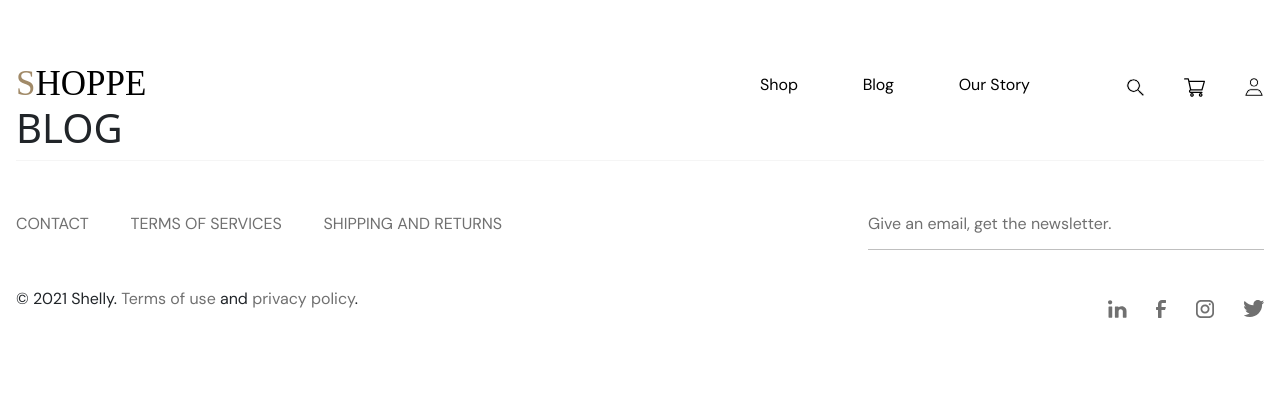
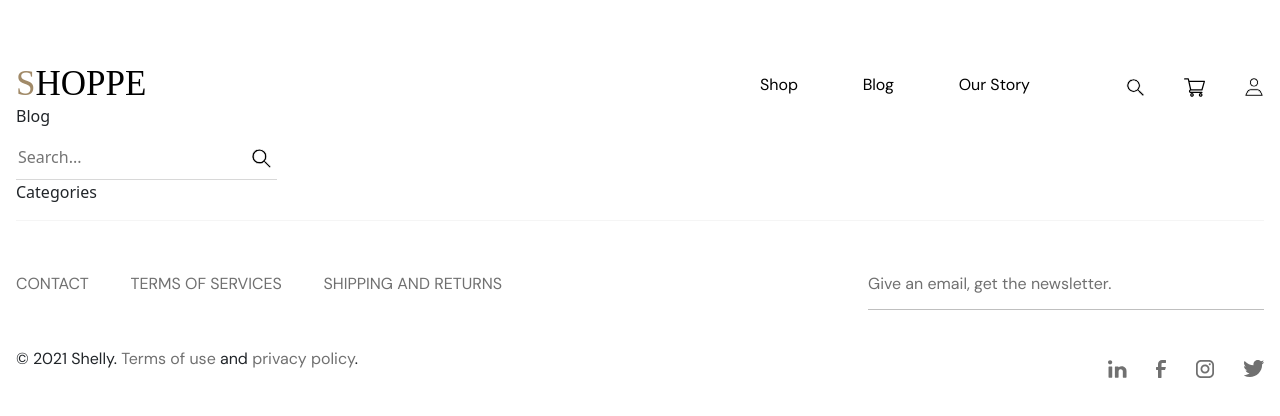
Before and after one commit to Zhafaat/client_project3, a React (Vite) app: page /blog in a window 1280 px wide. Shown: the top 416 px of the page. Built offline with nearby package versions, Linux system fonts and the light colour scheme; a web font is replaced by a local one.

Commit message:
container-container page blog sudah dibuat

```diff
--- a/src/components/Head.jsx
+++ b/src/components/Head.jsx
@@ -11,7 +11,7 @@ function Head() {
             <div className="head-navbar">
                 <div className="navbar-left">
                     <Link className="link heading-5" to={'/shop'}>Shop</Link>
-                    <Link className="link heading-5" >Blog</Link>
+                    <Link className="link heading-5" to={'/blog'}>Blog</Link>
                     <Link className="link heading-5" >Our Story</Link>
                 </div>
                 <div className="navbar-right">
--- a/src/routes/Blog.jsx
+++ b/src/routes/Blog.jsx
@@ -1,6 +1,32 @@
+import SearchComponent from "../components/SearchComponent"
 
 export default function Blog() {
     return (
-        <h1>BLOG</h1>
+        <div className="blog">
+            <p>Blog</p>
+            <div className="blog-body">
+                <div className="blog-body-left">
+                    <SearchComponent width='261px' height='36px' />
+
+                    <div className="blog-body-categories">
+                        <p>Categories</p>
+                        <div className="blog-body-categories-container">
+
+                        </div>
+                    </div>
+                </div>
+                <div className="blog-body-right">
+                    <div className="blog-body-right-container">
+                        <div className="blog-body-right-row"></div>
+                        <div className="blog-body-right-row"></div>
+
+                    </div>
+                    <div className="blog-body-right-pagesBar">
+
+                    </div>
+
+                </div>
+            </div>
+        </div>
     )
 }
```
Also changed, not shown: src/router.jsx (+4 -4 lines).
